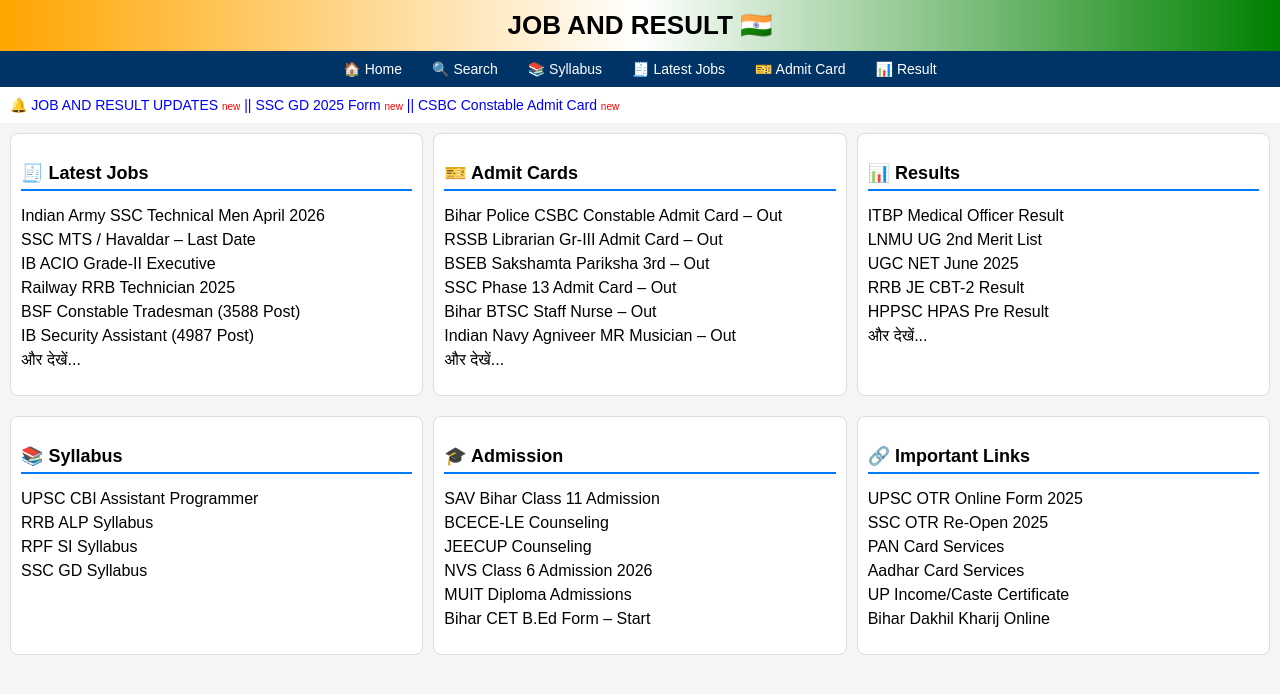
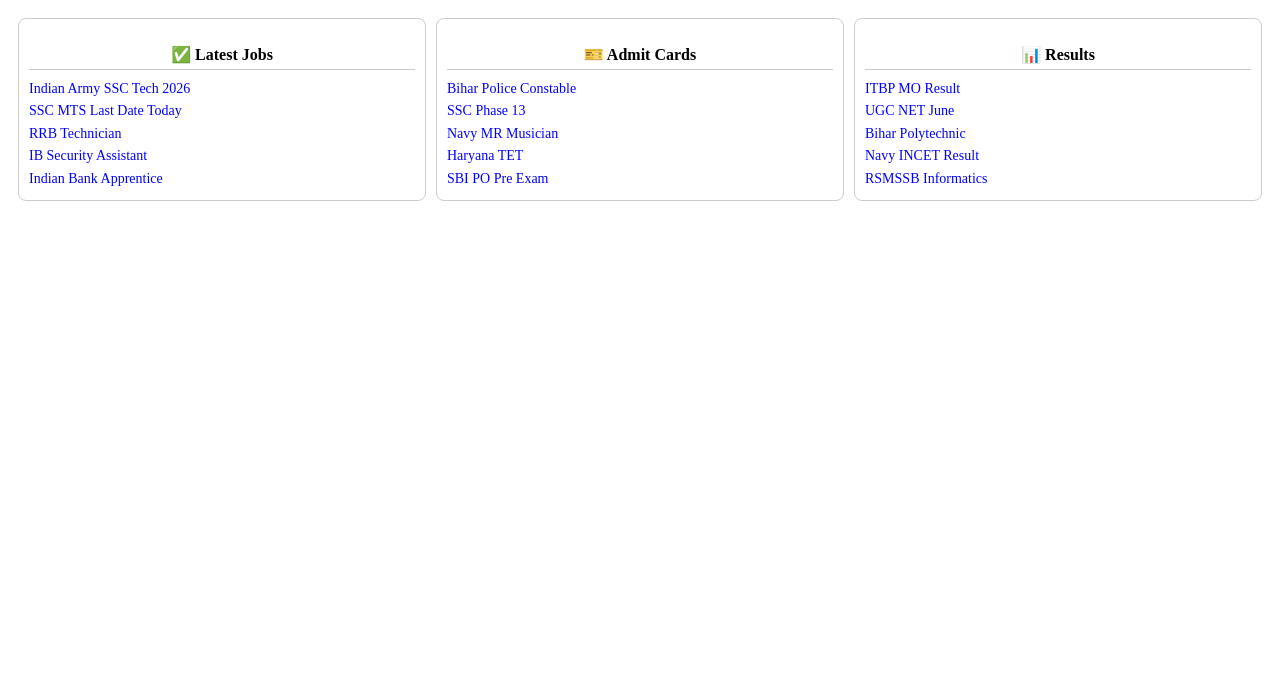
Before and after one commit to Rahul87491/JOB-AND-RESULT-, a plain HTML site: page index.html in a window 1280 px wide. Drawn offline with Linux system fonts and the light colour scheme.

Commit message:
Update index.html

```diff
--- a/index.html
+++ b/index.html
@@ -1,180 +1,79 @@
-<!DOCTYPE html>
-<html lang="hi">
-<head>
-  <meta charset="UTF-8">
-  <meta name="viewport" content="width=device-width, initial-scale=1.0">
-  <title>JOB AND RESULT 🇮🇳</title>
-  <style>
-    body {
-      font-family: Arial, sans-serif;
-      margin: 0;
-      background: #f5f5f5;
-      zoom: 100%;
-    }
-    header {
-      background: linear-gradient(to right, orange, white, green);
-      text-align: center;
-      padding: 10px;
-      font-size: 26px;
-      font-weight: bold;
-    }
-    nav {
-      background: #003366;
-      color: white;
-      display: flex;
-      flex-wrap: wrap;
-      justify-content: center;
-    }
-    nav a {
-      padding: 10px 15px;
-      text-decoration: none;
-      color: white;
-      font-size: 14px;
-    }
-    .latest-news {
-      background: white;
-      padding: 10px;
-      font-size: 14px;
-      color: blue;
-      animation: blink 1s infinite;
-    }
-    @keyframes blink {
-      50% { opacity: 0.7; }
-    }
-    .container {
-      display: grid;
-      grid-template-columns: repeat(auto-fit, minmax(300px, 1fr));
-      gap: 10px;
-      padding: 10px;
-    }
-    .column {
-      background: #ffffff;
-      border: 1px solid #ddd;
-      padding: 10px;
-      border-radius: 8px;
-    }
-    .column h3 {
-      border-bottom: 2px solid #007bff;
-      padding-bottom: 5px;
-      margin-bottom: 10px;
-      font-size: 18px;
-    }
-    .column ul {
-      list-style-type: none;
-      padding-left: 0;
-    }
-    .column ul li {
-      margin-bottom: 6px;
-    }
-    .column ul li a {
-      text-decoration: none;
-      color: #000;
-    }
-    .column ul li a:hover {
-      color: #007bff;
-    }
-  </style>
-</head>
-<body>
+<style>
+.latest-news-grid {
+  display: flex;
+  justify-content: space-between;
+  flex-wrap: wrap;
+  gap: 10px;
+  padding: 10px;
+  box-sizing: border-box;
+}
 
-<header>JOB AND RESULT 🇮🇳</header>
+.news-box {
+  flex: 1;
+  min-width: 300px;
+  border: 1px solid #ccc;
+  border-radius: 8px;
+  background-color: #fff;
+  padding: 10px;
+  box-sizing: border-box;
+}
 
-<nav>
-  <a href="#">🏠 Home</a>
-  <a href="#">🔍 Search</a>
-  <a href="#">📚 Syllabus</a>
-  <a href="#">🧾 Latest Jobs</a>
-  <a href="#">🎫 Admit Card</a>
-  <a href="#">📊 Result</a>
-</nav>
+.news-box h3 {
+  font-size: 16px;
+  text-align: center;
+  margin-bottom: 8px;
+  color: black;
+  border-bottom: 1px solid #ccc;
+  padding-bottom: 5px;
+}
 
-<div class="latest-news">
-  🔔 JOB AND RESULT UPDATES <span style="color:red; font-size:10px;">new</span> || SSC GD 2025 Form <span style="color:red; font-size:10px;">new</span> || CSBC Constable Admit Card <span style="color:red; font-size:10px;">new</span>
-</div>
+.news-list {
+  font-size: 14px;
+  color: blue;
+  line-height: 1.6;
+}
 
-<!-- Grid Row 1 -->
-<div class="container">
-  <!-- Latest Jobs -->
-  <div class="column">
-    <h3>🧾 Latest Jobs</h3>
-    <ul>
-      <li><a href="https://sarkariresult.com.cm/indian-army-ssc-technical-april-men-recruitment-2025-26/">Indian Army SSC Technical Men April 2026</a></li>
-      <li><a href="https://sarkariresult.com.cm/ssc-multi-tasking-staff-mts-recruitment-2025-chk/">SSC MTS / Havaldar – Last Date</a></li>
-      <li><a href="https://sarkariresult.com.cm/ib-acio-grade-ii-executive-recruitment-2025-start-chk/">IB ACIO Grade-II Executive</a></li>
-      <li><a href="https://sarkariresult.com.cm/railway-rrb-technician-cen-no-02-2025-recruitment-2025/">Railway RRB Technician 2025</a></li>
-      <li><a href="https://sarkariresult.com.cm/bsf-constable-tradesman-recruitment-2025/">BSF Constable Tradesman (3588 Post)</a></li>
-      <li><a href="https://sarkariresult.com.cm/ib-security-assistant-recruitment-2025/">IB Security Assistant (4987 Post)</a></li>
-      <li><a href="#">और देखें...</a></li>
-    </ul>
+@media screen and (max-width: 768px) {
+  .latest-news-grid {
+    flex-direction: column;
+  }
+}
+</style>
+
+<div class="latest-news-grid">
+  <!-- ✅ Latest Jobs -->
+  <div class="news-box">
+    <h3>✅ Latest Jobs</h3>
+    <div class="news-list">
+      Indian Army SSC Tech 2026 <br>
+      SSC MTS Last Date Today <br>
+      RRB Technician <br>
+      IB Security Assistant <br>
+      Indian Bank Apprentice
+    </div>
   </div>
 
-  <!-- Admit Cards -->
-  <div class="column">
+  <!-- 🎫 Admit Cards -->
+  <div class="news-box">
     <h3>🎫 Admit Cards</h3>
-    <ul>
-      <li>Bihar Police CSBC Constable Admit Card – Out</li>
-      <li>RSSB Librarian Gr-III Admit Card – Out</li>
-      <li>BSEB Sakshamta Pariksha 3rd – Out</li>
-      <li>SSC Phase 13 Admit Card – Out</li>
-      <li>Bihar BTSC Staff Nurse – Out</li>
-      <li>Indian Navy Agniveer MR Musician – Out</li>
-      <li><a href="#">और देखें...</a></li>
-    </ul>
+    <div class="news-list">
+      Bihar Police Constable <br>
+      SSC Phase 13 <br>
+      Navy MR Musician <br>
+      Haryana TET <br>
+      SBI PO Pre Exam
+    </div>
   </div>
 
-  <!-- Results -->
-  <div class="column">
+  <!-- 📊 Results -->
+  <div class="news-box">
     <h3>📊 Results</h3>
-    <ul>
-      <li><a href="https://sarkariresult.com.cm/itbp-medical-officer-mo-result-2025/">ITBP Medical Officer Result</a></li>
-      <li><a href="https://sarkariresult.com.cm/lnmu-ug-2nd-merit-list-2025-29/">LNMU UG 2nd Merit List</a></li>
-      <li><a href="https://sarkariresult.com.cm/nta-ugc-net-june-result-2025/">UGC NET June 2025</a></li>
-      <li><a href="https://sarkariresult.com.cm/railway-rrb-je-cbt-2-result-2025/">RRB JE CBT-2 Result</a></li>
-      <li><a href="https://sarkariresult.com.cm/hppsc-hpas-pre-exam-result-2025/">HPPSC HPAS Pre Result</a></li>
-      <li><a href="#">और देखें...</a></li>
-    </ul>
+    <div class="news-list">
+      ITBP MO Result <br>
+      UGC NET June <br>
+      Bihar Polytechnic <br>
+      Navy INCET Result <br>
+      RSMSSB Informatics
+    </div>
   </div>
 </div>
-
-<!-- Grid Row 2 -->
-<div class="container">
-  <!-- Syllabus -->
-  <div class="column">
-    <h3>📚 Syllabus</h3>
-    <ul>
-      <li><a href="https://sarkariresult.com.cm/upsc-cbi-assistant-programmer-online-form-2024/">UPSC CBI Assistant Programmer</a></li>
-      <li><a href="https://sarkariresult.com.cm/railway-rrb-alp-exam-syllabus-2024/">RRB ALP Syllabus</a></li>
-      <li><a href="https://sarkariresult.com.cm/railway-rpf-si-exam-syllabus-2024/">RPF SI Syllabus</a></li>
-      <li><a href="https://sarkariresult.com.cm/ssc-gd-constable-exam-syllabus-2024/">SSC GD Syllabus</a></li>
-    </ul>
-  </div>
-
-  <!-- Admission -->
-  <div class="column">
-    <h3>🎓 Admission</h3>
-    <ul>
-      <li>SAV Bihar Class 11 Admission</li>
-      <li>BCECE-LE Counseling</li>
-      <li>JEECUP Counseling</li>
-      <li>NVS Class 6 Admission 2026</li>
-      <li>MUIT Diploma Admissions</li>
-      <li>Bihar CET B.Ed Form – Start</li>
-    </ul>
-  </div>
-
-  <!-- Important Links -->
-  <div class="column">
-    <h3>🔗 Important Links</h3>
-    <ul>
-      <li>UPSC OTR Online Form 2025</li>
-      <li>SSC OTR Re-Open 2025</li>
-      <li>PAN Card Services</li>
-      <li>Aadhar Card Services</li>
-      <li>UP Income/Caste Certificate</li>
-      <li>Bihar Dakhil Kharij Online</li>
-    </ul>
-  </div>
-</div>
-
-</body>
-</html>
```
